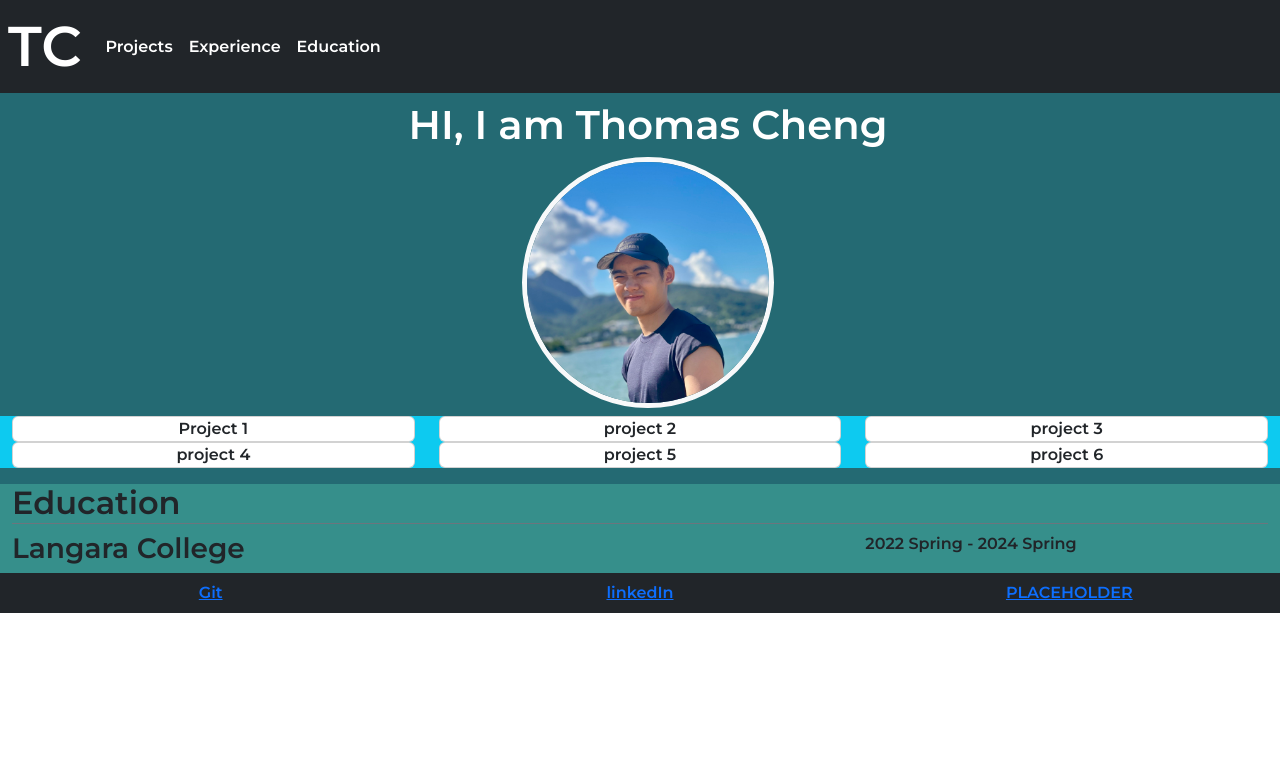
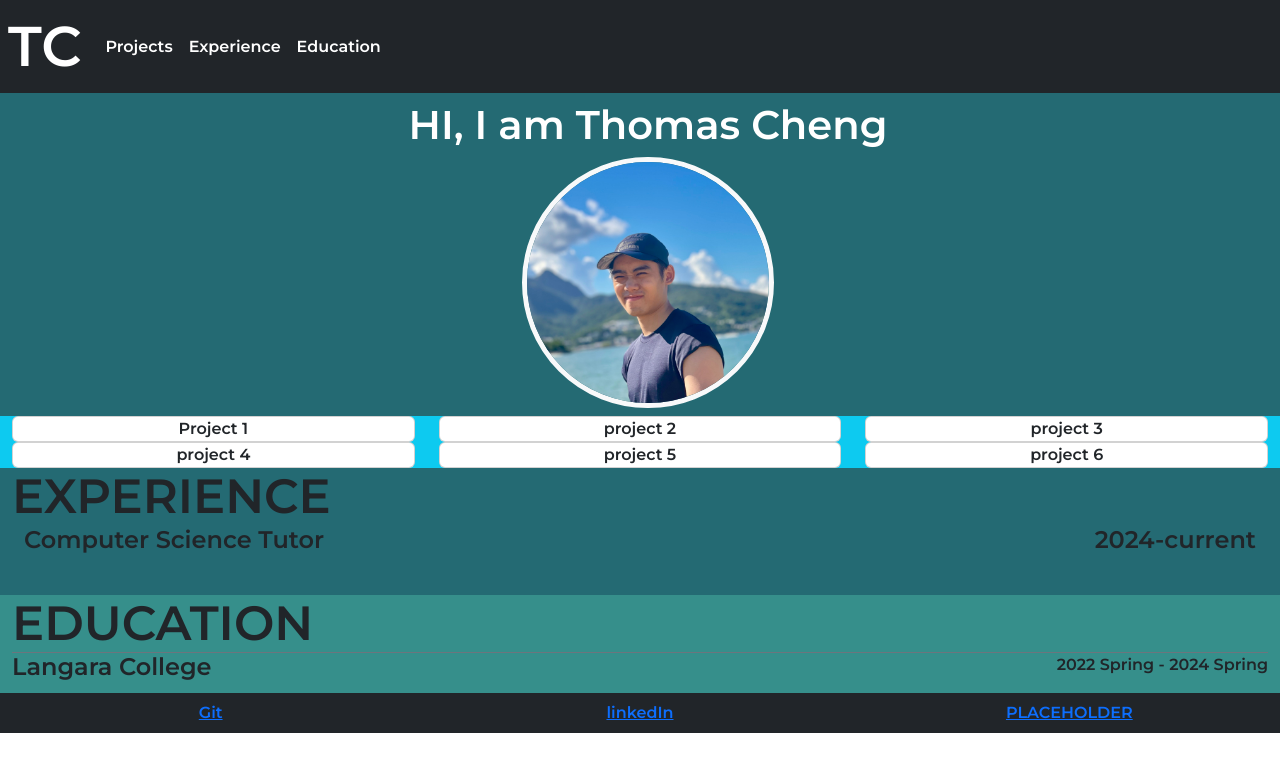
Before and after one commit to 0Thomas1/0Thomas1.github.io, a plain HTML site: page index.html in a window 1280 px wide. Drawn offline with Linux system fonts and the light colour scheme.

Commit message:
added Experience

```diff
--- a/index.html
+++ b/index.html
@@ -65,12 +65,22 @@
                 </div>
             </div>
         </div>
+        <div class="container-fluid" id="experience">
+            <div class="display-5">EXPERIENCE</div>
+            <div class="container-fluid d-flex flex-row justify-content-between">
+                <h4>Computer Science Tutor<h4>
+                <p>2024-current</p>
+            </div>
+            <div>
 
-        <div class="container-fluid dflex flex-col text-left mt-3" id="education">
-            <h2 class=" border-bottom border-secondary">Education</h2>
-            <div class="row ">
-                <h3 class="col-8 text-left">Langara College</h3>
-                <p class="col-4 text-right">2022 Spring - 2024 Spring</p>
+            </div>
+        </div>
+
+        <div class="container-fluid text-left mt-3" id="education">
+            <div class=" border-bottom border-secondary display-5">EDUCATION</div>
+            <div class="row">
+                <h4 class="col-8 text-start">Langara College</h4>
+                <p class="col-4 text-end">2022 Spring - 2024 Spring</p>
             </div>
         </div>
 
```
